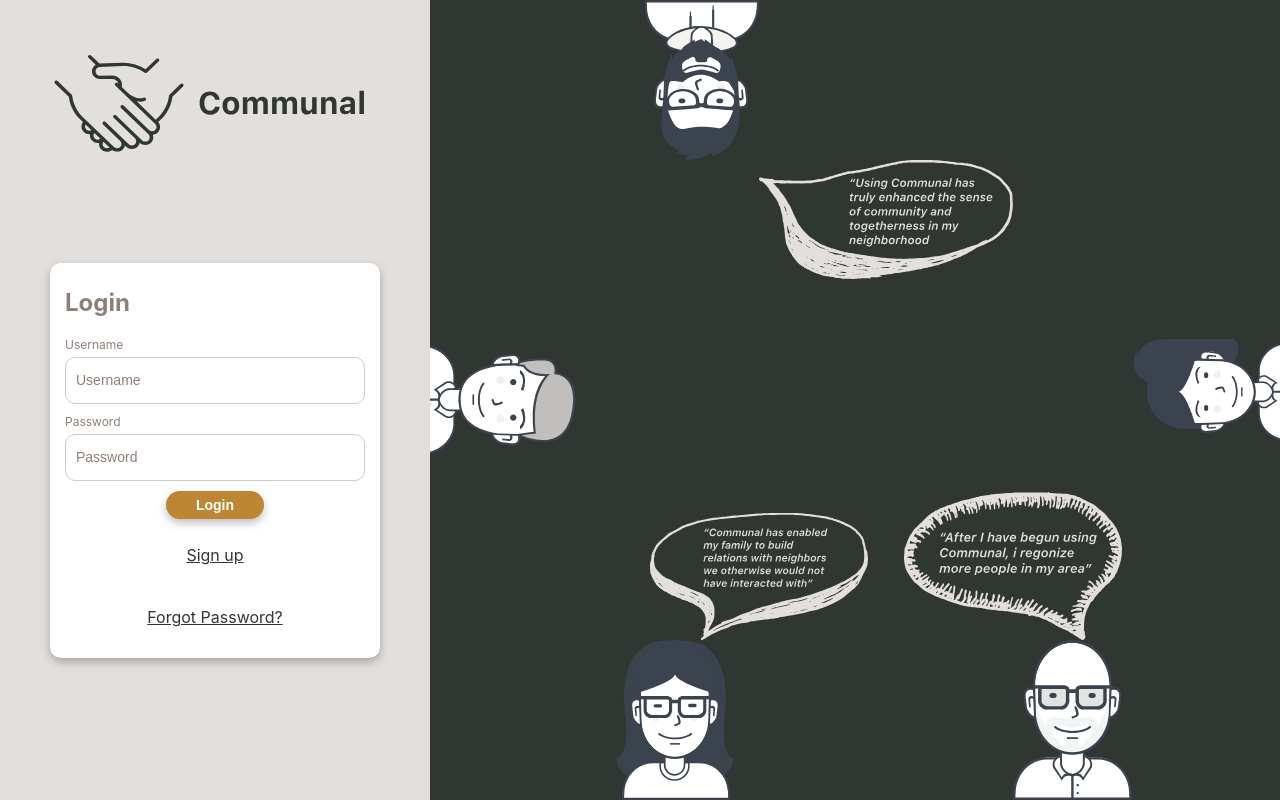
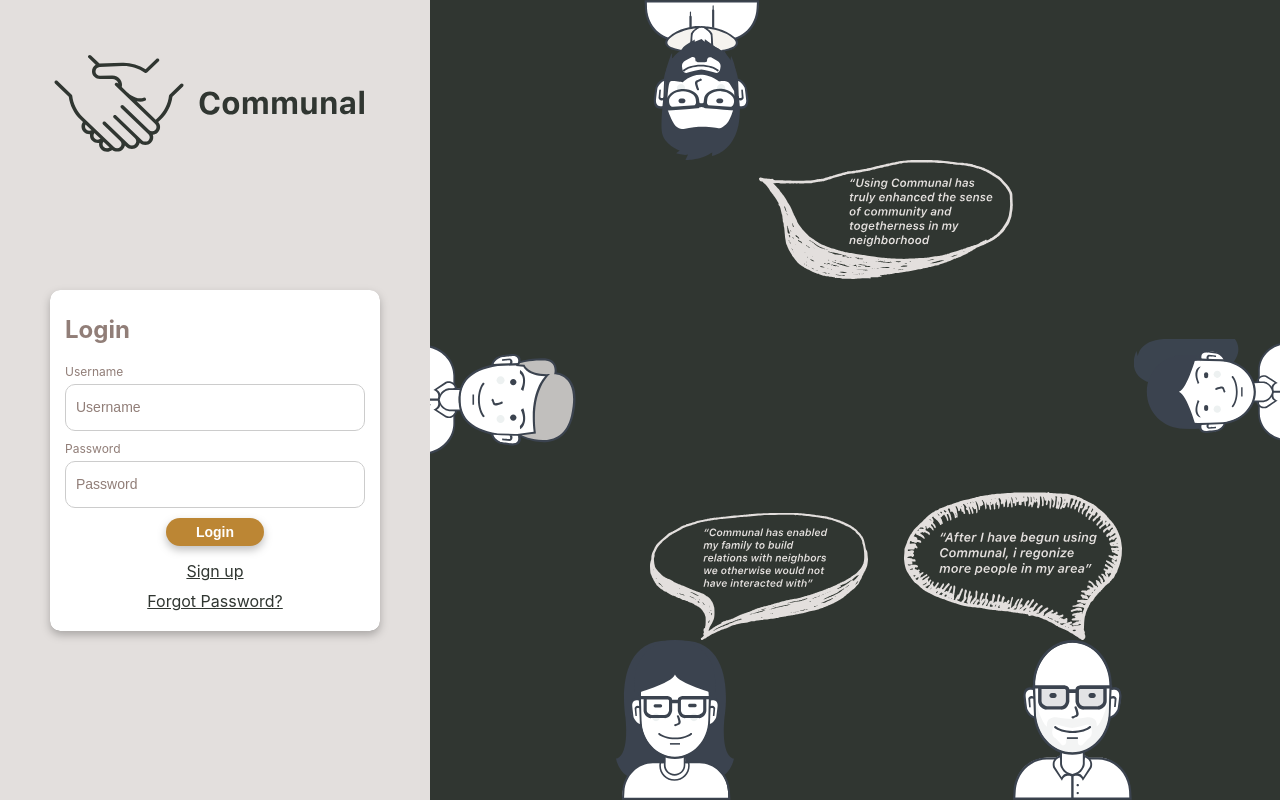
Before and after one commit to ThomasLindskov/Communal, a React (Create React App) app: page / in a window 1280 px wide. Built offline with nearby package versions, Linux system fonts and the light colour scheme.

Commit message:
fixed link spacing in forms

```diff
--- /dev/null
+++ b/src/components/CardLink.tsx
@@ -0,0 +1,8 @@
+import styled from "styled-components";
+
+export const CardLink = styled.p`
+  color: ${({ theme }) => theme.colors.primary};
+  cursor: pointer;
+  text-decoration: underline;
+  margin: 0;
+`;
--- a/src/components/theme.tsx
+++ b/src/components/theme.tsx
@@ -28,11 +28,6 @@ type themeType = {
     borderRadius: string;
     buttonBorderRadius: string;
     dropShadow: string;
-  };
-  link: {
-    color: string;
-    cursor: string;
-    textDecoration: string;
   };
 };
 
@@ -66,9 +61,4 @@ export const theme: themeType = {
     large: "15px",
     xxl: "30px",
   },
-  link: {
-    color: "hsl(130, 6%, 20%)",
-    cursor: "pointer",
-    textDecoration: "underline",
-  },
 };
--- a/src/pages/frontPage/ForgotPassword.tsx
+++ b/src/pages/frontPage/ForgotPassword.tsx
@@ -1,5 +1,6 @@
 import { Button } from "../../components/Button";
 import { Card } from "../../components/Card";
+import { CardLink } from "../../components/CardLink";
 import { CardTitle } from "../../components/CardTitle";
 import { InputField } from "../../components/InputField";
 import { theme } from "../../components/theme";
@@ -15,11 +16,19 @@ export const ForgotPassword = ({
       <div style={{ width: "100%" }}>
         <CardTitle>Reset password</CardTitle>
       </div>
-      <InputField label="Email*" id="email" type="email" placeholder="Email" />
+      <InputField label="Email" id="email" type="email" placeholder="Email" />
       <Button color={theme.colors.cta}>Reset password</Button>
-      <p onClick={() => setForm(forms.SignIn)} style={theme.link}>
-        Back to login
-      </p>
+      <div
+        style={{
+          padding: `${theme.padding.small} 0`,
+          display: "flex",
+          flexDirection: "column",
+          alignItems: "center",
+          gap: "10px",
+        }}
+      >
+        <CardLink onClick={() => setForm(forms.SignIn)}>Back to login</CardLink>
+      </div>
     </Card>
   </div>
 );
--- a/src/pages/frontPage/SignInForm.tsx
+++ b/src/pages/frontPage/SignInForm.tsx
@@ -1,6 +1,7 @@
 import React from "react";
 import { Button } from "../../components/Button";
 import { Card } from "../../components/Card";
+import { CardLink } from "../../components/CardLink";
 import { CardTitle } from "../../components/CardTitle";
 import { InputField } from "../../components/InputField";
 import { theme } from "../../components/theme";
@@ -28,11 +29,19 @@ export const SignInForm = ({
       label="Password"
     />
     <Button color={theme.colors.cta}>Login</Button>
-    <p onClick={() => setForm(forms.SignUp)} style={theme.link}>
-      Sign up
-    </p>
-    <p onClick={() => setForm(forms.ForgotPassword)} style={theme.link}>
-      Forgot Password?
-    </p>
+    <div
+      style={{
+        padding: `${theme.padding.small} 0`,
+        display: "flex",
+        flexDirection: "column",
+        alignItems: "center",
+        gap: "10px",
+      }}
+    >
+      <CardLink onClick={() => setForm(forms.SignUp)}>Sign up</CardLink>
+      <CardLink onClick={() => setForm(forms.ForgotPassword)}>
+        Forgot Password?
+      </CardLink>
+    </div>
   </Card>
 );
--- a/src/pages/frontPage/SignUpForm.tsx
+++ b/src/pages/frontPage/SignUpForm.tsx
@@ -1,6 +1,7 @@
 import React from "react";
 import { Button } from "../../components/Button";
 import { Card } from "../../components/Card";
+import { CardLink } from "../../components/CardLink";
 import { CardTitle } from "../../components/CardTitle";
 import { InputField } from "../../components/InputField";
 import { theme } from "../../components/theme";
@@ -66,9 +67,17 @@ export const SignUpForm = ({
           Create account
         </Button>
       </div>
-      <p onClick={() => setForm(forms.SignIn)} style={theme.link}>
-        Login
-      </p>
+      <div
+        style={{
+          padding: `${theme.padding.small} 0`,
+          display: "flex",
+          flexDirection: "column",
+          alignItems: "center",
+          gap: "10px",
+        }}
+      >
+        <CardLink onClick={() => setForm(forms.SignIn)}>Back to login</CardLink>
+      </div>
     </Card>
   );
 };
```
